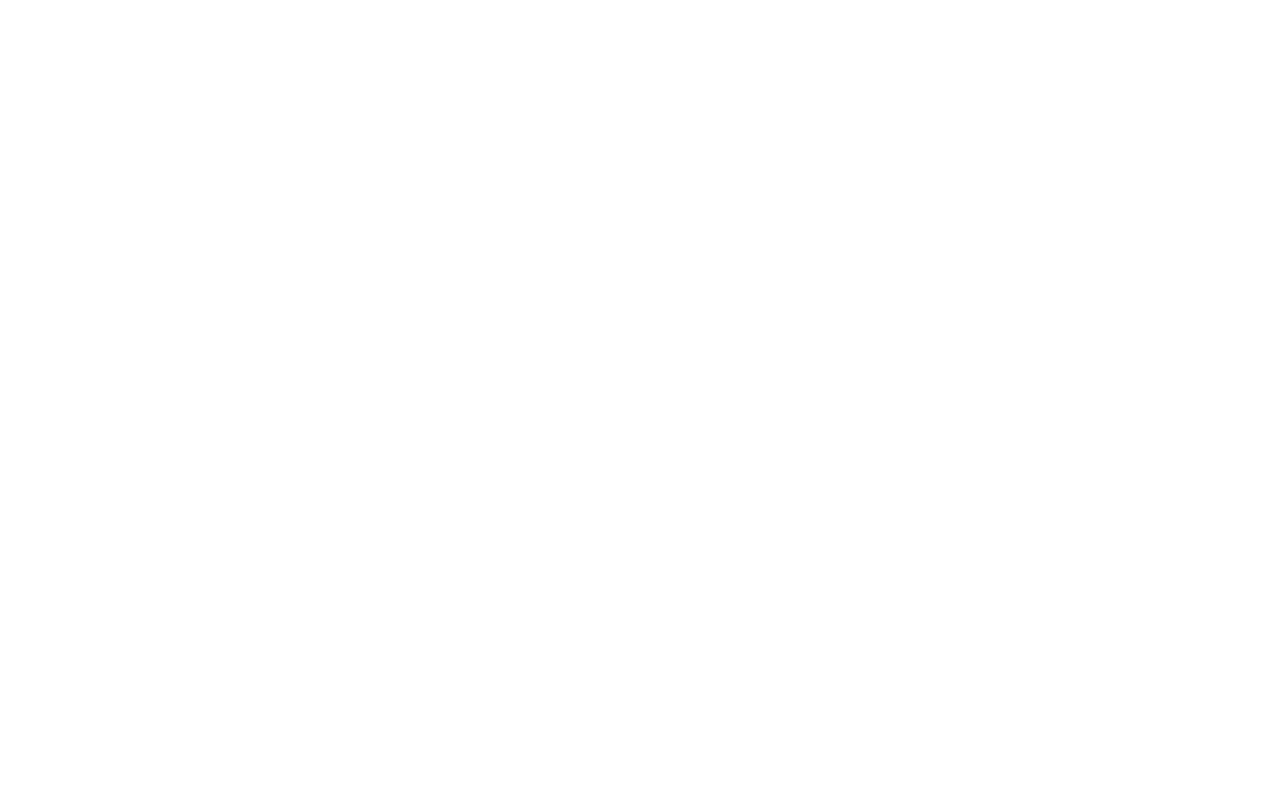
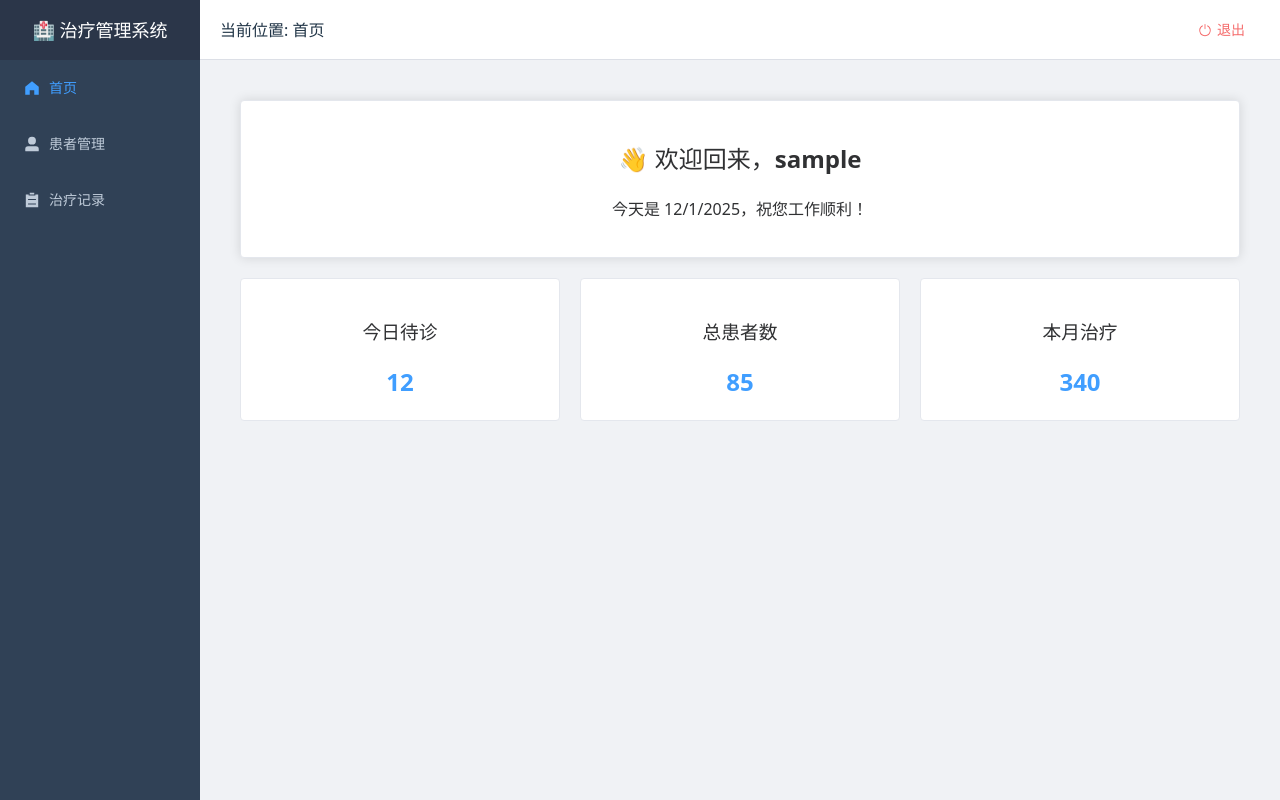
Before and after one commit to minzi9102/nuclear_frontend, a Vue app in the folder hospital-cms/: page /home in a window 1280 px wide. Before the commit this address had no page. Built offline with nearby package versions, Linux system fonts and the light colour scheme; sample sign-in values are in the browser's storage.

Commit message:
完成了登陆页面和主页的模块

```diff
--- a/hospital-cms/package.json
+++ b/hospital-cms/package.json
@@ -9,6 +9,7 @@
     "preview": "vite preview"
   },
   "dependencies": {
+    "@element-plus/icons-vue": "^2.3.2",
     "axios": "^1.13.2",
     "element-plus": "^2.11.9",
     "pinia": "^3.0.4",
--- a/hospital-cms/src/App.vue
+++ b/hospital-cms/src/App.vue
@@ -9,6 +9,7 @@
 /* 全局样式重置，可选 */
 html, body, #app {
   height: 100%;
+  width: 100%;
   margin: 0;
   padding: 0;
 }
--- a/hospital-cms/src/router/index.ts
+++ b/hospital-cms/src/router/index.ts
@@ -5,13 +5,33 @@ const routes: Array<RouteRecordRaw> = [
   {
     path: '/login',
     name: 'Login',
-    component: () => import('../views/login/index.vue') // 指向我们新建的登录页
+    component: () => import('../views/login/index.vue')
   },
   {
     path: '/',
-    // 暂时先重定向到登录页，防止首页空白
-    // 等下一阶段做完 Layout 布局后，再改回来
-    redirect: '/login'
+    // 关键点：这里加载的是 Layout 组件，它是父容器
+    component: () => import('../views/layout/index.vue'),
+    redirect: '/home', // 访问根路径 / 时，自动跳到 /home
+    // children 里的路由，都会显示在 Layout 组件内部的 <router-view /> 里
+    children: [
+      {
+        path: 'home', // 对应的 URL 是 /home
+        name: '首页',
+        component: () => import('../views/home/index.vue')
+      },
+      // 👇 下面这俩是给 Phase 3 预留的坑位
+      // 暂时先把它们也都指向 Home 页面，防止报错，等下一阶段做好了页面再改过来
+      {
+        path: 'patients',
+        name: '患者管理',
+        component: () => import('../views/home/index.vue')
+      },
+      {
+        path: 'treatments',
+        name: '治疗记录',
+        component: () => import('../views/home/index.vue')
+      }
+    ]
   }
 ]
 
@@ -20,12 +40,12 @@ const router = createRouter({
   routes
 })
 
-// 路由守卫：防止未登录用户访问其他页面
+// 路由守卫：防止没登录的人乱跑
 router.beforeEach((to, from, next) => {
   const token = localStorage.getItem('jwt')
 
+  // 逻辑：如果去的不是登录页，且没有 Token，则强制跳转到登录页
   if (to.path !== '/login' && !token) {
-    // 如果去的不是登录页，且没有 token，强制去登录页
     next('/login')
   } else {
     next()
--- /dev/null
+++ b/hospital-cms/src/views/home/index.vue
@@ -0,0 +1,59 @@
+<script setup lang="ts">
+import { ref, onMounted } from 'vue'
+
+const user = ref<any>({})
+
+onMounted(() => {
+  // 从 localStorage 取出用户信息
+  const userStr = localStorage.getItem('user')
+  if (userStr) {
+    user.value = JSON.parse(userStr)
+  }
+})
+</script>
+
+<template>
+  <div class="home-container">
+    <el-card>
+      <h2>👋 欢迎回来，{{ user.username || '医生' }}</h2>
+      <p>今天是 {{ new Date().toLocaleDateString() }}，祝您工作顺利！</p>
+    </el-card>
+
+    <div class="dashboard-grid">
+      <!-- 这是一个占位用的数据概览 -->
+      <el-card shadow="hover" class="stat-card">
+        <h3>今日待诊</h3>
+        <div class="number">12</div>
+      </el-card>
+      <el-card shadow="hover" class="stat-card">
+        <h3>总患者数</h3>
+        <div class="number">85</div>
+      </el-card>
+      <el-card shadow="hover" class="stat-card">
+        <h3>本月治疗</h3>
+        <div class="number">340</div>
+      </el-card>
+    </div>
+  </div>
+</template>
+
+<style scoped>
+.home-container {
+  padding: 20px;
+}
+.dashboard-grid {
+  display: flex;
+  gap: 20px;
+  margin-top: 20px;
+}
+.stat-card {
+  flex: 1;
+  text-align: center;
+}
+.number {
+  font-size: 24px;
+  font-weight: bold;
+  color: #409EFF;
+  margin-top: 10px;
+}
+</style>
--- /dev/null
+++ b/hospital-cms/src/views/layout/index.vue
@@ -0,0 +1,117 @@
+<script setup lang="ts">
+import { useRouter, useRoute } from 'vue-router'
+import { ElMessage, ElMessageBox } from 'element-plus'
+import {
+  HomeFilled,
+  UserFilled,
+  List,
+  SwitchButton
+} from '@element-plus/icons-vue'
+
+const router = useRouter()
+const route = useRoute()
+
+const handleLogout = () => {
+  ElMessageBox.confirm('确定要退出登录吗？', '提示', {
+    confirmButtonText: '确定',
+    cancelButtonText: '取消',
+    type: 'warning'
+  }).then(() => {
+    localStorage.removeItem('jwt')
+    localStorage.removeItem('user')
+    ElMessage.success('已退出登录')
+    router.push('/login')
+  })
+}
+</script>
+
+<template>
+  <el-container class="layout-container">
+    <!-- 左侧菜单栏 -->
+    <el-aside width="200px" class="aside">
+      <div class="logo">🏥 治疗管理系统</div>
+      <el-menu
+        :default-active="route.path"
+        background-color="#304156"
+        text-color="#bfcbd9"
+        active-text-color="#409EFF"
+        router
+        class="el-menu-vertical"
+      >
+        <!-- 菜单项 -->
+        <el-menu-item index="/home">
+          <el-icon><HomeFilled /></el-icon>
+          <span>首页</span>
+        </el-menu-item>
+
+        <el-menu-item index="/patients">
+          <el-icon><UserFilled /></el-icon>
+          <span>患者管理</span>
+        </el-menu-item>
+
+        <el-menu-item index="/treatments">
+          <el-icon><List /></el-icon>
+          <span>治疗记录</span>
+        </el-menu-item>
+      </el-menu>
+    </el-aside>
+
+    <!-- 右侧内容区 -->
+    <el-container>
+      <el-header class="header">
+        <div class="breadcrumb">当前位置: {{ route.name }}</div>
+        <el-button type="danger" text @click="handleLogout">
+          <el-icon style="margin-right: 5px"><SwitchButton /></el-icon>
+          退出
+        </el-button>
+      </el-header>
+
+      <el-main class="main-content">
+        <!-- 这里是关键：子页面（Home）会显示在这里 -->
+        <router-view />
+      </el-main>
+    </el-container>
+  </el-container>
+</template>
+
+<style scoped>
+.layout-container {
+  height: 100vh; /* 强制占满全屏 */
+  width: 100vw;
+}
+
+.aside {
+  background-color: #304156;
+  color: white;
+  height: 100%;
+}
+
+.logo {
+  height: 60px;
+  line-height: 60px;
+  text-align: center;
+  font-size: 18px;
+  font-weight: bold;
+  background-color: #2b3649;
+  color: #fff;
+}
+
+.el-menu-vertical {
+  border-right: none;
+}
+
+.header {
+  background-color: #fff;
+  border-bottom: 1px solid #dcdfe6;
+  display: flex;
+  justify-content: space-between;
+  align-items: center;
+  padding: 0 20px;
+}
+
+.main-content {
+  background-color: #f0f2f5;
+  padding: 20px;
+  height: calc(100vh - 60px); /* 减去头部高度 */
+}
+</style>
--- a/hospital-cms/tsconfig.app.json
+++ b/hospital-cms/tsconfig.app.json
@@ -12,5 +12,5 @@
     "noFallthroughCasesInSwitch": true,
     "noUncheckedSideEffectImports": true
   },
-  "include": ["src/**/*.ts", "src/**/*.tsx", "src/**/*.vue"]
+  "include": ["src/**/*.ts", "src/**/*.tsx", "src/**/*.vue", "src/views/home/index.vue"]
 }
```
Also changed, not shown: 2 other files (tests, documents, lock files or other folders).
